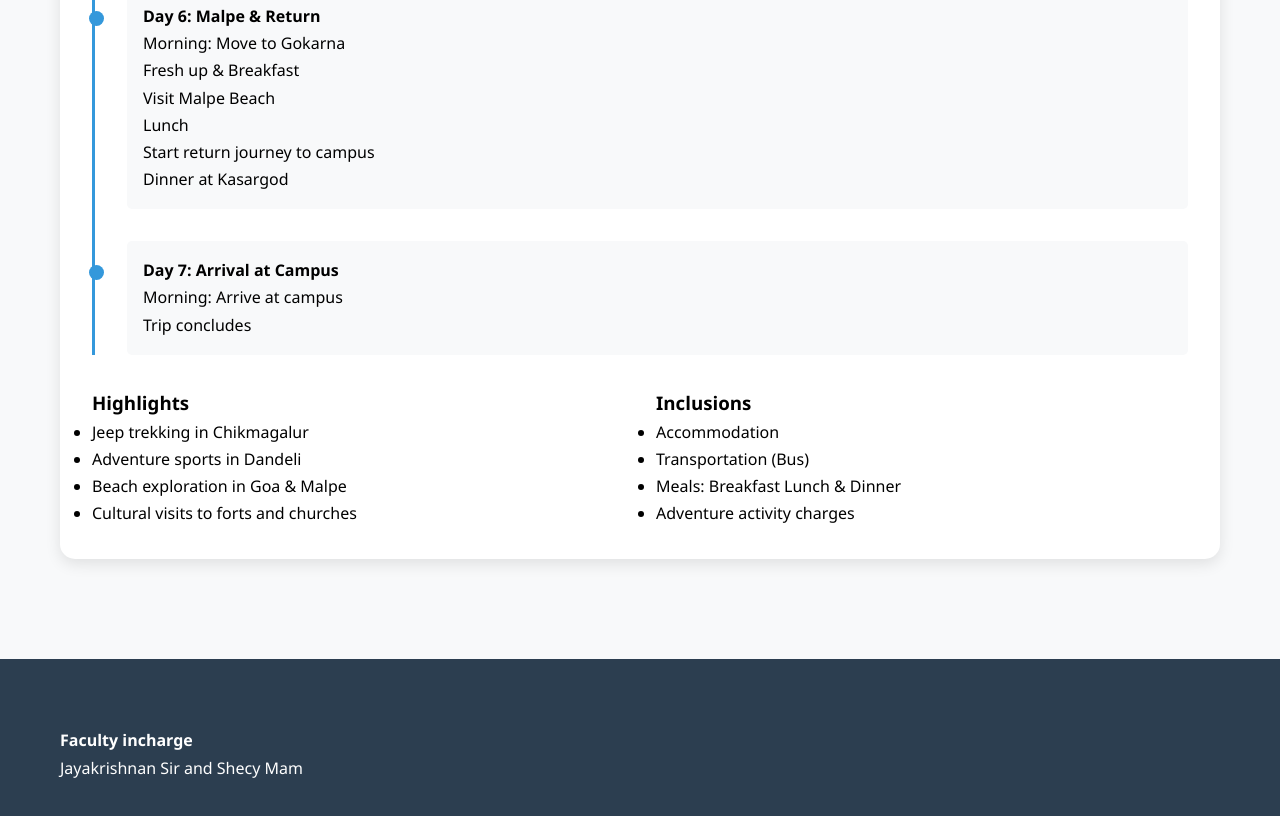
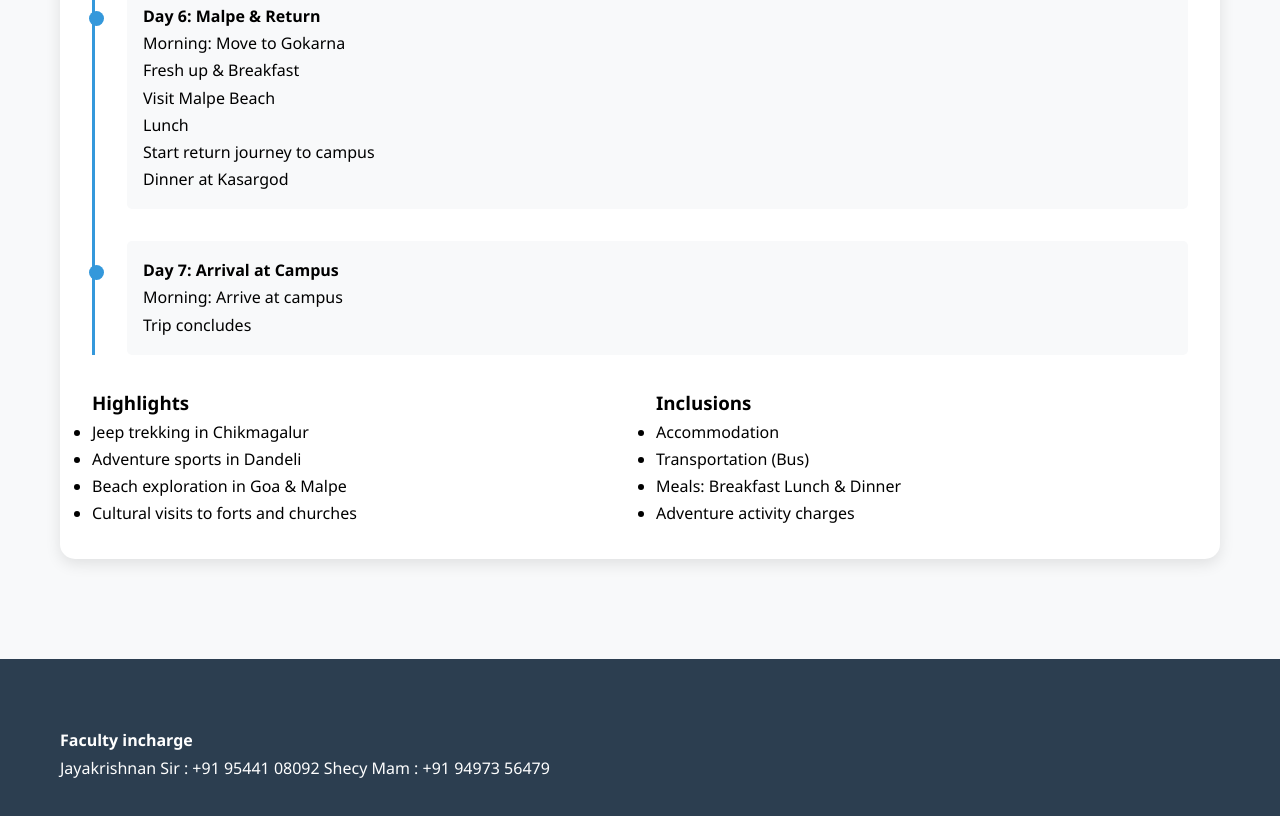
Before and after one commit to amalroshm/goa2025, a plain HTML site: page index.html in a window 1280 px wide. Shown: the part 3422-4238 px from the top of the page. Drawn offline with Linux system fonts and the light colour scheme.

Commit message:
Update index.html

```diff
--- a/index.html
+++ b/index.html
@@ -221,7 +221,8 @@
             <div class="grid-2">
                 <div>
                     <h4>Faculty incharge</h4>
-                    <p>Jayakrishnan Sir and Shecy Mam<br>
+                    <p>Jayakrishnan Sir : +91 95441 08092
+                       Shecy Mam : +91 94973 56479 <br>
                     </p>
                 </div>
                 <div>
```
